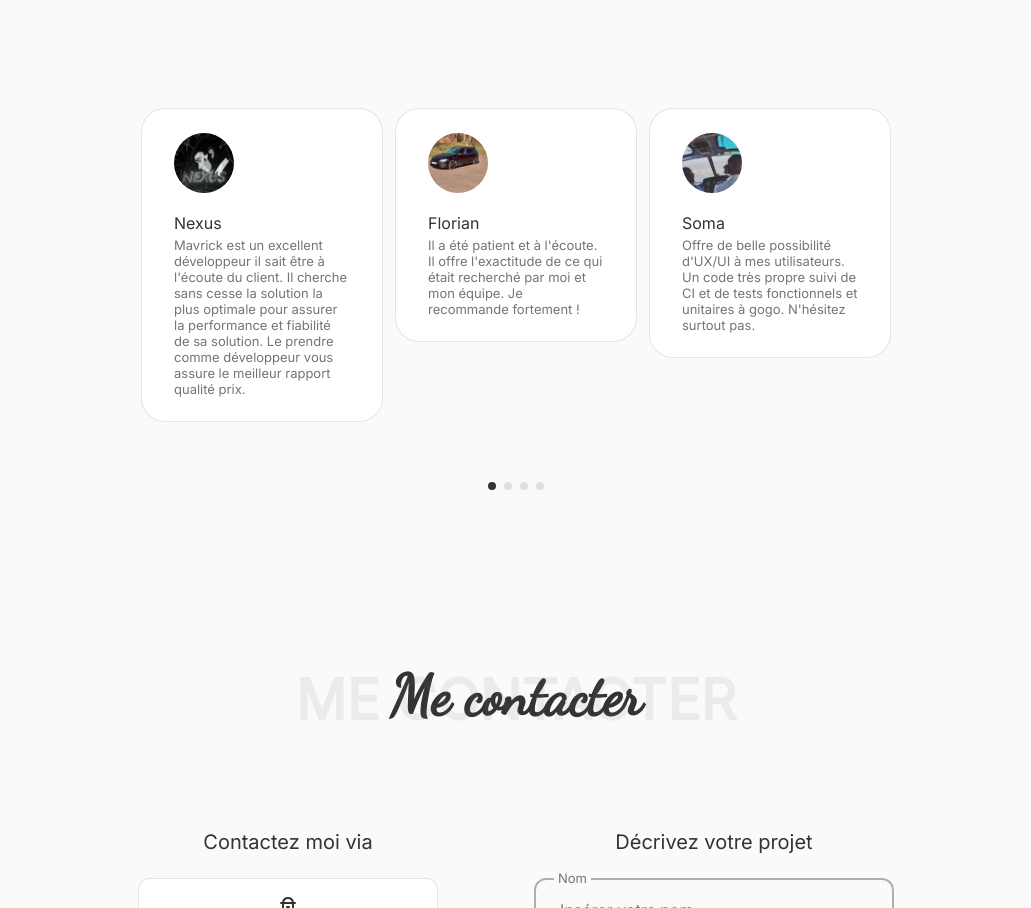
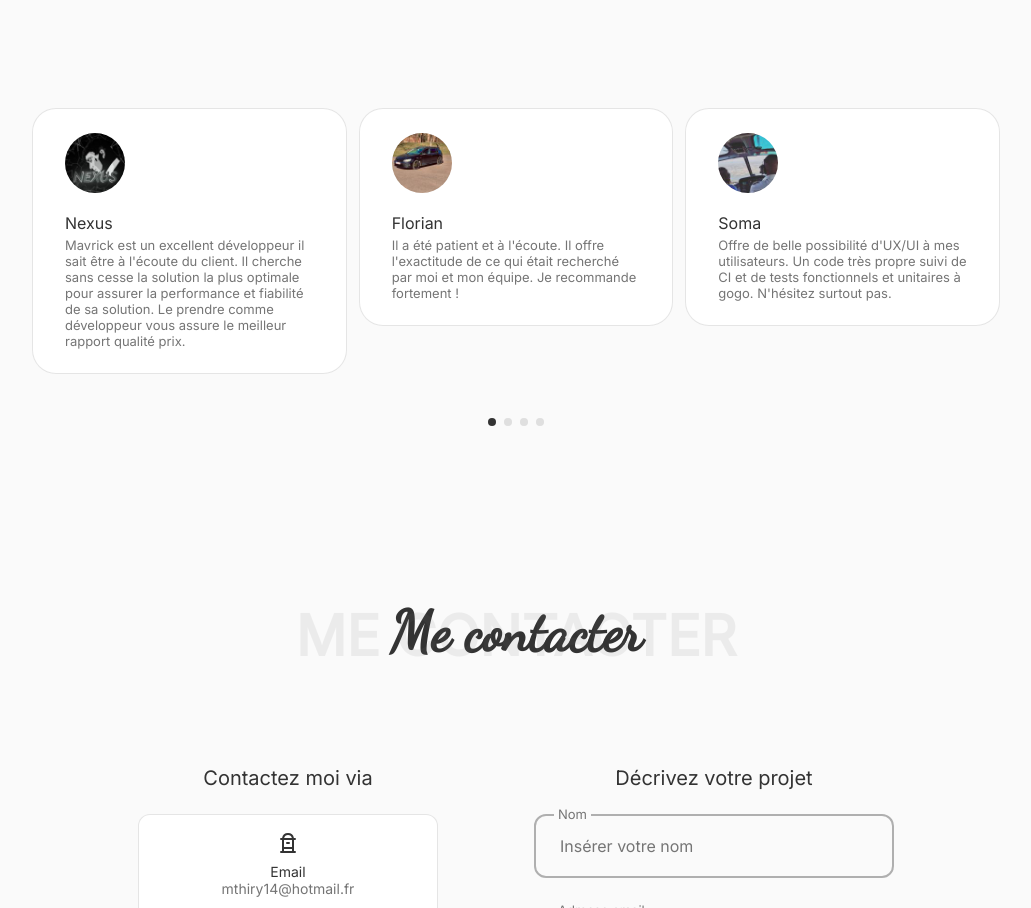
Before and after one commit to Aecy/personal-portfolio, a React (Vite) app: page / in a window 1280 px wide. Shown: the part 4300-5208 px from the top of the page, without its empty margins (124-1155 px from the left). Built offline with nearby package versions, Linux system fonts and the light colour scheme.

Commit message:
fix(css): testiomonials container

```diff
--- a/src/components/Testimonial/Testimonial.css
+++ b/src/components/Testimonial/Testimonial.css
@@ -1,5 +1,5 @@
 .testimonial__container {
-    width: 750px;
+    width: 968px;
 }
 
 .testimonial__card {
```
